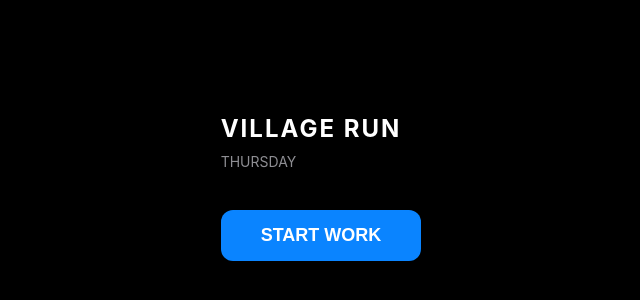
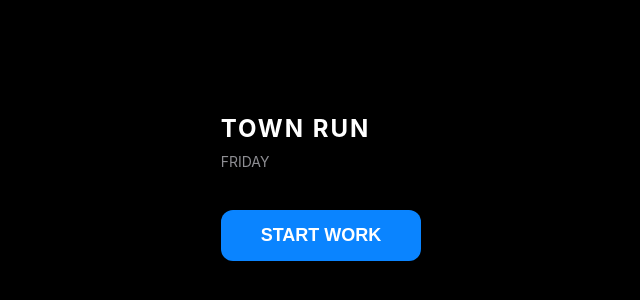
Before and after one commit to BDCGHOUL/milkroute, a plain HTML site: page index.html in a window 1280 px wide. Shown: the part 222-522 px from the top of the page, without its empty margins (319-959 px from the left). Drawn offline with nearby package versions, Linux system fonts and the light colour scheme.

Commit message:
Add files via upload

```diff
--- a/index.html
+++ b/index.html
@@ -627,7 +627,7 @@
 
 
         // Keep it on "Thursday Night" until 4 PM Friday
-        if (now.getHours() < 20) {
+        if (now.getHours() < 16) {
             bizDate.setDate(now.getDate() - 1);
         }
 
```
